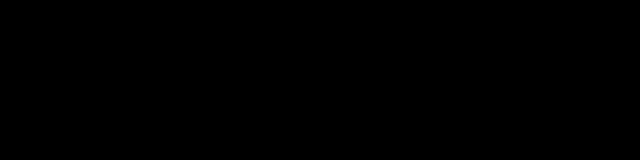
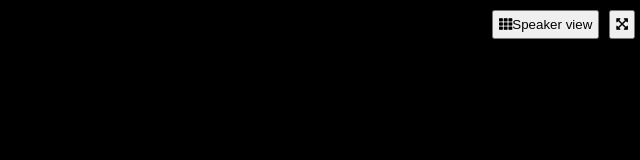
Before and after one commit to FrancescoCoclite/html-css-zoom, a plain HTML site: page index.html in a window 1280 px wide. Shown: the whole page, without its empty margins (640-1280 px from the left). Drawn offline with Linux system fonts and the light colour scheme.

Commit message:
tasti header

```diff
--- a/css/style.css
+++ b/css/style.css
@@ -3,8 +3,15 @@
     padding: 0;
     box-sizing: border-box;
 }
-.container{
+body{
     background-color: black;
-    height: 900px;
-    width: 100%;
+    color: white;
 }
+header{
+    display: flex;
+    justify-content: flex-end;
+}
+header button{
+    margin: 10px 5px;
+    padding: 5px;
+}
--- a/index.html
+++ b/index.html
@@ -6,13 +6,28 @@
     <meta name="viewport" content="width=device-width, initial-scale=1.0">
     <title>Boolean Zoom</title>
     <link rel="stylesheet" href="css/style.css">
+    <link rel="stylesheet" href="https://cdnjs.cloudflare.com/ajax/libs/font-awesome/5.15.3/css/all.min.css">
 </head>
 <body>
-    <section>
-        <div class="container">
+    <header>
+        <button>
+            <i class="fas fa-th"></i>Speaker view
+        </button>
+        <button>
+            <i class="fas fa-expand-arrows-alt"></i>
+        </button>
+
+    </header>
 
 
-        </div>
-    </section>
+    <main>
+
+
+    </main>
+
+
+    <footer>
+
+    </footer>
 </body>
 </html>
```
Also changed, not shown: img/criceto.jpg (added).
